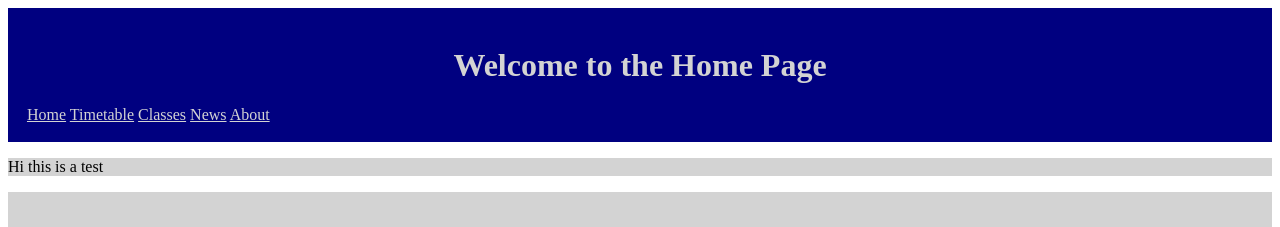
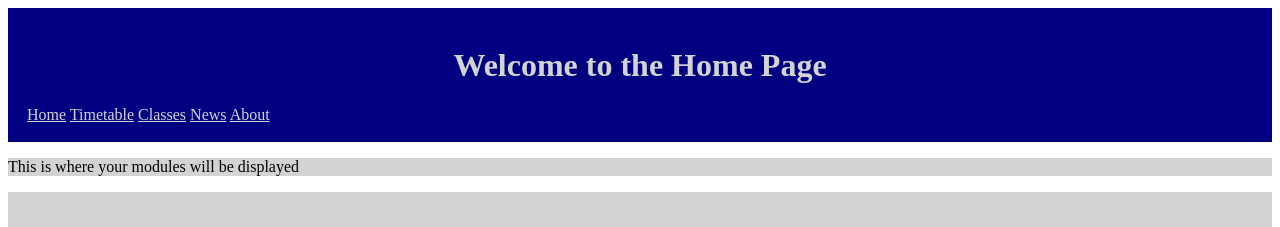
Before and after one commit to paulGeoghegan/PGPrograms, a website: page public/pages/index.html in a window 1280 px wide. Shown: the top 227 px of the page. Drawn offline with nearby package versions, Linux system fonts and the light colour scheme; files that its build step writes are made by us from their sources; no server answers; files whose address does not match are found by name.

Commit message:
Final push2

```diff
--- a/public/pages/index.html
+++ b/public/pages/index.html
@@ -12,7 +12,7 @@
 
 	<div id="middleOfPage">
 
-		<p> Hi this is a test </p>
+		<p> This is where your modules will be displayed </p>
 
 	</div>
 
```
